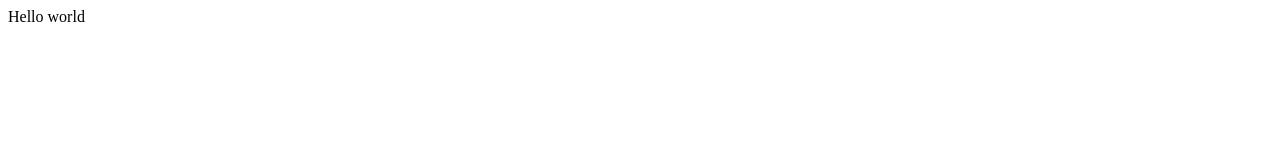
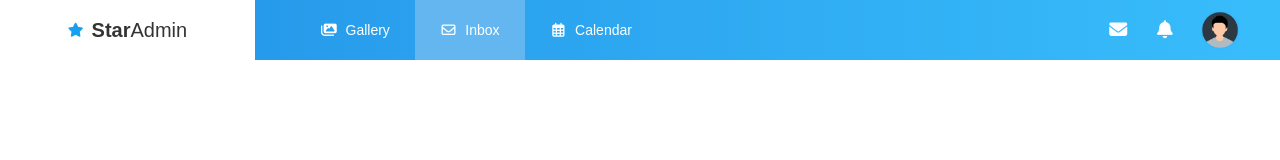
Before and after one commit to maryamhdr/StarAdminTemplate, a plain HTML site: page index.html in a window 1280 px wide. Drawn offline with Linux system fonts and the light colour scheme.

Commit message:
Working on navbar

```diff
--- a/index.html
+++ b/index.html
@@ -1,12 +1,48 @@
 <!DOCTYPE html>
 <html lang="en-US">
-    <head>
-        <meta charset="utf-8"/>
-        <meta name="viewport" content="width = device-width, initial-slcale = 1.0"/>
-        <link href="styles.css" rel="stylesheet" type="text/css"/>
-    </head>
-    <body>
-        Hello world
-        <script src="index.js"></script>
-    </body>
+
+<head>
+    <meta charset="utf-8" />
+    <meta name="viewport" content="width = device-width, initial-slcale = 1.0" />
+    <link href="styles.css" rel="stylesheet" type="text/css" />
+    <script src="https://kit.fontawesome.com/fc788d89ec.js"></script>
+</head>
+
+<body>
+    <div class="nav">
+        <div class="brand">
+            <i class="fas fa-star" style="font-size: 14px; margin-right: 8px; color: #189fee"></i>
+            <span style="font-weight: 700">Star</span>Admin
+        </div>
+        <div class="nav-left-side">
+            <div class="nav-item">
+                <i class="fas fa-images fa-fw"></i>
+                Gallery
+            </div>
+            <div class="nav-item" style="background-color: #64b6f0">
+                <i class="far fa-envelope fa-fw"></i>
+                Inbox
+            </div>
+            <div class="nav-item">
+                <i class="far fa-calendar-alt fa-fw"></i>
+                Calendar
+            </div>
+        </div>
+        <div class="nav-right-side">
+            <div class="nav-item">
+                <i class="fas fa-envelope fa-fw"></i>
+            </div>
+            <div class="nav-item">
+                <i class="fas fa-bell fa-fw"></i>
+            </div>
+            <div class="nav-item" style="padding-right: 0">
+                <div class="avatar"></div>
+            </div>
+        </div>
+    </div>
+
+    <script src="index.js"></script>
+
+</body>
+
 </html>
--- a/styles.css
+++ b/styles.css
@@ -0,0 +1,88 @@
+* {
+    box-sizing: border-box;
+    margin: 0;
+    padding: 0
+}
+
+html,
+body {
+    width: 100%;
+    height: 100%;
+    font-family: sans-serif
+}
+
+.nav {
+    width: 100%;
+    height: 60px;
+    position: fixed;
+    top: 0;
+    z-index: 1;
+    background: linear-gradient(to right, #2392e7, #38bdfb);
+    padding: 0;
+    color: white
+}
+
+.brand {
+    width: 255px;
+    height: 100%;
+    background-color: white;
+    color: #343434;
+    font-size: 20px;
+    float: left;
+    display: flex;
+    flex-direction: row;
+    justify-content: center;
+    align-items: center
+}
+
+.nav-left-side {
+    height: 100%;
+    margin-left: 40px;
+    float: left;
+    display: flex;
+    flex-direction: row;
+    font-size: 14px
+}
+
+.nav-right-side {
+    height: 100%;
+    margin-right: 40px;
+    float: right;
+    display: flex;
+    flex-direction: row;
+    font-size: 18px
+}
+
+.nav-item {
+    height: 100%;
+    padding: 0 25px;
+    display: flex;
+    flex-direction: row;
+    align-items: center
+}
+
+.nav-item i {
+    margin-right: 8px
+}
+
+.nav-item:hover {
+    cursor: pointer;
+}
+
+.nav-right-side .nav-item {
+    padding: 0 8px
+}
+
+.avatar {
+    width: 40px;
+    height: 40px;
+    background-image: url("avatar.png");
+    background-position: center;
+    background-repeat: no-repeat;
+    background-size: cover;
+    border-radius: 50px;
+}
+
+.nav-right-side:last-child {
+    padding-right: 0
+}
```
Also changed, not shown: avatar.png (added).
